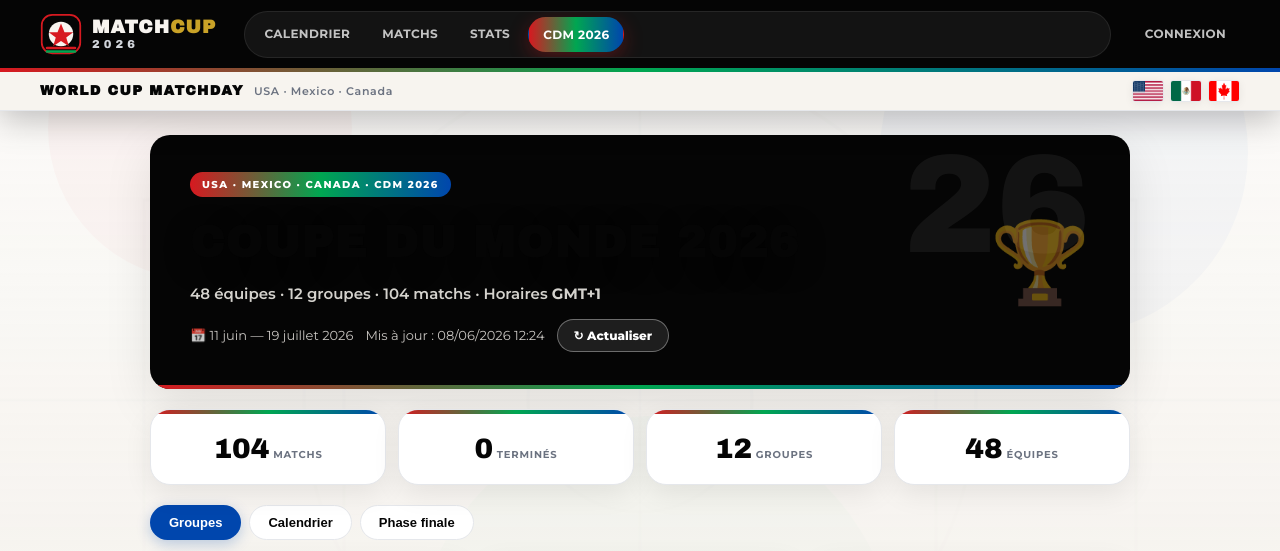
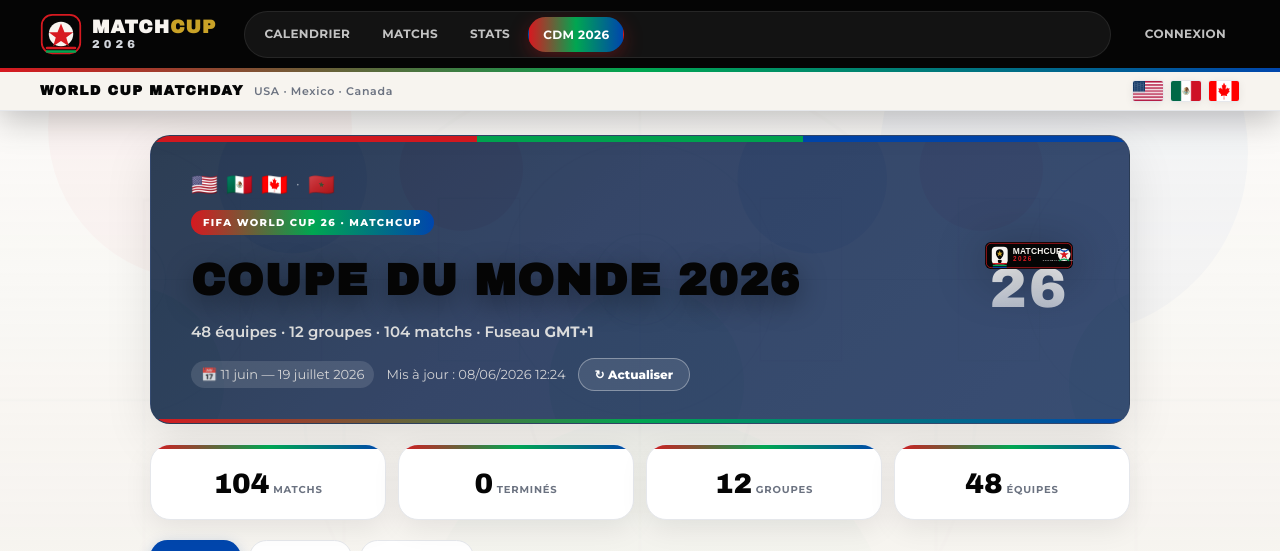
Before and after one commit to Polga088/AABFoot, a Flask app: page /coupe-du-monde in a window 1280 px wide. Shown: the top 551 px of the page. Run offline with Flask 3, Linux system fonts and the light colour scheme; some libraries are stand-ins or nearby versions.

Commit message:
Add admin player names, per-player cotisation, and CDM banner refresh.
Lets admins assign display names visible only to them, set individual match fees in finance, and presents a tri-host World Cup hero banner.

Co-authored-by: Cursor <cursoragent@cursor.com>

```diff
--- a/src/db/database.js
+++ b/src/db/database.js
@@ -54,7 +54,9 @@ function ensurePlayerColumns() {
 
   const alterations = [
     { name: "first_name", sql: "ALTER TABLE players ADD COLUMN first_name TEXT" },
-    { name: "last_name", sql: "ALTER TABLE players ADD COLUMN last_name TEXT" }
+    { name: "last_name", sql: "ALTER TABLE players ADD COLUMN last_name TEXT" },
+    { name: "display_name", sql: "ALTER TABLE players ADD COLUMN display_name TEXT" },
+    { name: "cotisation_amount", sql: "ALTER TABLE players ADD COLUMN cotisation_amount REAL" }
   ];
 
   for (const item of alterations) {
--- a/webapp/app.py
+++ b/webapp/app.py
@@ -67,6 +67,8 @@ def ensure_player_columns(db_path):
         for col_name, sql in [
             ("first_name", "ALTER TABLE players ADD COLUMN first_name TEXT"),
             ("last_name", "ALTER TABLE players ADD COLUMN last_name TEXT"),
+            ("display_name", "ALTER TABLE players ADD COLUMN display_name TEXT"),
+            ("cotisation_amount", "ALTER TABLE players ADD COLUMN cotisation_amount REAL"),
         ]:
             if col_name not in cols:
                 conn.execute(sql)
--- a/webapp/auth_utils.py
+++ b/webapp/auth_utils.py
@@ -54,7 +54,7 @@ def find_player_by_phone(conn, raw_phone):
     placeholders = ",".join(["?"] * len(candidates))
     return conn.execute(
         f"""
-        SELECT id, name, first_name, last_name, phone, role, active, password_hash
+        SELECT id, name, first_name, last_name, phone, role, active, password_hash, display_name
         FROM players
         WHERE phone IN ({placeholders})
         LIMIT 1
@@ -66,9 +66,10 @@ def find_player_by_phone(conn, raw_phone):
 def player_display_name(player_row):
     if not player_row:
         return ""
-    from player_utils import player_id_label
+    from player_utils import player_public_label
 
-    return player_id_label(player_row)
+    is_admin = player_row.get("role") == "admin"
+    return player_public_label(player_row, is_admin=is_admin)
 
 
 def is_authenticated():
--- a/webapp/routes/history.py
+++ b/webapp/routes/history.py
@@ -18,7 +18,7 @@ from match_stats_db import (
     replace_match_goals,
     sync_motm_winner,
 )
-from player_utils import player_id_label
+from player_utils import apply_labels_to_goals, player_id_label
 
 
 history_bp = Blueprint("history", __name__, url_prefix="/")
@@ -39,10 +39,10 @@ def _roles_for_size(size):
     return ["ATT"]
 
 
-def _load_players_by_ids(conn, ids):
+def _load_players_by_ids(conn, ids, is_admin=False):
     if not ids:
         return []
-    names = load_players_map(conn, ids)
+    names = load_players_map(conn, ids, is_admin=is_admin)
     roles = _roles_for_size(len(ids))
     return [
         {
@@ -145,6 +145,7 @@ def match_detail(match_id):
 
     match_dict = dict(match)
     match_dict["title"] = _match_title(match_dict)
+    is_admin = is_session_admin()
 
     lineup_row = conn.execute(
         """
@@ -163,13 +164,20 @@ def match_detail(match_id):
             "id": lineup_row["id"],
             "color_a": lineup_row["color_a"],
             "color_b": lineup_row["color_b"],
-            "team_a": _load_players_by_ids(conn, team_a_ids),
-            "team_b": _load_players_by_ids(conn, team_b_ids),
+            "team_a": _load_players_by_ids(conn, team_a_ids, is_admin=is_admin),
+            "team_b": _load_players_by_ids(conn, team_b_ids, is_admin=is_admin),
         }
         lineup_players = lineup["team_a"] + lineup["team_b"]
 
-    goals = fetch_match_goals(conn, match_id)
+    goals = apply_labels_to_goals(fetch_match_goals(conn, match_id), conn, is_admin)
     motm_tally = fetch_motm_tally(conn, match_id)
+    if motm_tally:
+        motm_ids = [row.get("player_id") for row in motm_tally if row.get("player_id")]
+        motm_labels = load_players_map(conn, motm_ids, is_admin=is_admin)
+        for row in motm_tally:
+            pid = row.get("player_id")
+            if pid:
+                row["name"] = motm_labels.get(pid, player_id_label(pid))
 
     voter_id = session.get("player_id")
     user_vote = None
@@ -219,7 +227,7 @@ def match_detail(match_id):
             "can_vote_motm": can_vote,
             "user_motm_vote": user_vote,
             "media": media,
-            "is_admin": is_session_admin(),
+            "is_admin": is_admin,
         }
     )
 
--- a/webapp/static/css/wc26-official-inspired.css
+++ b/webapp/static/css/wc26-official-inspired.css
@@ -641,3 +641,19 @@ body.matchcup26 .stats-player-link {
     display: none;
   }
 }
+
+body.matchcup26 .cotisation-edit {
+  display: flex;
+  align-items: center;
+  gap: 6px;
+}
+
+body.matchcup26 .cotisation-edit .form-input {
+  max-width: 88px;
+  padding: 6px 8px;
+}
+
+body.matchcup26 .player-display-name {
+  min-width: 120px;
+  padding: 6px 8px;
+}
--- a/webapp/static/css/worldcup.css
+++ b/webapp/static/css/worldcup.css
@@ -2,49 +2,101 @@
 .wc-page { margin: 0 0 2rem; }
 
 .wc-hero,
-.cdm-hero,
+.cdm-hero-v2,
 .worldcup-hero {
   position: relative;
   overflow: hidden;
   border-radius: var(--wc26-radius, 20px);
   padding: 2rem 2.5rem;
   margin-bottom: 1.25rem;
-  background: var(--wc26-black);
+  background: linear-gradient(135deg, #0b1f3a 0%, #152a52 42%, #1a335f 100%);
   color: #fff;
-  border: none;
+  border: 1px solid rgba(255, 255, 255, 0.12);
   box-shadow: var(--wc26-shadow-lg);
   display: flex;
   align-items: center;
   justify-content: space-between;
-  min-height: 190px;
+  gap: 1.5rem;
+  min-height: 210px;
 }
 
-.wc-hero::before,
-.cdm-hero::before,
-.worldcup-hero::before {
-  content: "26";
+.cdm-banner-pattern {
   position: absolute;
-  right: 40px;
-  top: 0;
-  font-family: "Archivo Black", Impact, sans-serif;
-  font-size: 140px;
-  line-height: 1;
-  color: rgba(255, 255, 255, 0.06);
+  inset: 0;
+  background: url("../brand/worldcup26/wc26-pattern.svg") center / 520px repeat;
+  opacity: 0.14;
   pointer-events: none;
 }
 
-.wc-hero::after,
-.cdm-hero::after,
-.worldcup-hero::after {
+.cdm-banner-stripe {
+  position: absolute;
+  top: 0;
+  left: 0;
+  right: 0;
+  height: 6px;
+  display: grid;
+  grid-template-columns: 1fr 1fr 1fr;
+  z-index: 2;
+}
+
+.cdm-stripe-us { background: #d71920; }
+.cdm-stripe-mx { background: #00a651; }
+.cdm-stripe-ca { background: #0046ad; }
+
+.cdm-hero-v2::after {
   content: "";
   position: absolute;
   inset: auto 0 0 0;
   height: 4px;
   background: linear-gradient(90deg, #d71920, #00a651, #0046ad);
+  z-index: 2;
 }
 
-.wc-hero-bg {
-  display: none;
+.cdm-host-flags {
+  display: flex;
+  align-items: center;
+  gap: 8px;
+  font-size: 1.35rem;
+  margin-bottom: 10px;
+}
+
+.cdm-host-sep {
+  opacity: 0.5;
+  font-size: 1rem;
+}
+
+.cdm-date-pill {
+  background: rgba(255, 255, 255, 0.12);
+  padding: 4px 10px;
+  border-radius: 999px;
+}
+
+.cdm-banner-visual {
+  position: relative;
+  z-index: 1;
+  display: flex;
+  flex-direction: column;
+  align-items: center;
+  justify-content: center;
+  min-width: 120px;
+}
+
+.cdm-banner-logo {
+  width: 88px;
+  height: auto;
+  filter: drop-shadow(0 8px 24px rgba(0, 0, 0, 0.35));
+}
+
+.cdm-banner-year {
+  font-family: "Archivo Black", Impact, sans-serif;
+  font-size: 3.5rem;
+  line-height: 1;
+  letter-spacing: 0.04em;
+  background: linear-gradient(180deg, #fff 0%, rgba(255, 255, 255, 0.55) 100%);
+  -webkit-background-clip: text;
+  background-clip: text;
+  color: transparent;
+  margin-top: -8px;
 }
 
 .wc-hero-content {
@@ -108,11 +160,14 @@
   background: rgba(255, 255, 255, 0.2);
 }
 
-.wc-trophy {
-  font-size: 5rem;
-  opacity: 0.4;
-  position: relative;
-  z-index: 1;
+@media (max-width: 720px) {
+  .cdm-banner-visual {
+    display: none;
+  }
+
+  .cdm-hero-v2 {
+    padding: 1.5rem 1.25rem;
+  }
 }
 
 /* KPIs blancs */
--- a/webapp/templates/worldcup.html
+++ b/webapp/templates/worldcup.html
@@ -5,19 +5,34 @@
 {% endblock %}
 {% block content %}
 <div class="wc-page">
-  <header class="wc-hero cdm-hero worldcup-hero banner">
-    <div class="wc-hero-bg" aria-hidden="true"></div>
+  <header class="wc-hero cdm-hero-v2 worldcup-hero banner" role="banner">
+    <div class="cdm-banner-pattern" aria-hidden="true"></div>
+    <div class="cdm-banner-stripe" aria-hidden="true">
+      <span class="cdm-stripe-us"></span>
+      <span class="cdm-stripe-mx"></span>
+      <span class="cdm-stripe-ca"></span>
+    </div>
     <div class="wc-hero-content">
-      <span class="wc-hero-badge">USA · Mexico · Canada · CDM 2026</span>
+      <div class="cdm-host-flags" aria-label="Pays hôtes">
+        <span title="États-Unis">🇺🇸</span>
+        <span title="Mexique">🇲🇽</span>
+        <span title="Canada">🇨🇦</span>
+        <span class="cdm-host-sep">·</span>
+        <span title="Maroc">🇲🇦</span>
+      </div>
+      <span class="wc-hero-badge">FIFA World Cup 26 · MATCHCUP</span>
       <h1 class="wc-hero-title">Coupe du Monde 2026</h1>
-      <p class="wc-hero-sub">48 équipes · 12 groupes · 104 matchs · Horaires <strong>GMT+1</strong></p>
+      <p class="wc-hero-sub">48 équipes · 12 groupes · 104 matchs · Fuseau <strong>GMT+1</strong></p>
       <div class="wc-hero-meta">
-        <span>📅 11 juin — 19 juillet 2026</span>
+        <span class="cdm-date-pill">📅 11 juin — 19 juillet 2026</span>
         <span id="wcUpdatedAt">Mis à jour : {{ wc.updated_at }}</span>
         <button type="button" class="wc-refresh-btn" id="wcRefreshBtn">↻ Actualiser</button>
       </div>
     </div>
-    <div class="wc-trophy" aria-hidden="true">🏆</div>
+    <div class="cdm-banner-visual" aria-hidden="true">
+      <img src="{{ url_for('static', filename='brand/worldcup26/matchcup26-logo.svg') }}" alt="" class="cdm-banner-logo">
+      <span class="cdm-banner-year">26</span>
+    </div>
   </header>
 
   <section class="wc-kpis">
```
Also changed, not shown: src/modules/matchCotisation.js (+17 -5 lines), webapp/match_stats_db.py (+4 -9 lines), webapp/player_utils.py (+73 -1 lines), webapp/routes/finance.py (+52 -3 lines), webapp/routes/players.py (+8 -2 lines), webapp/routes/stats.py (+36 -12 lines), webapp/routes/wallet.py (+4 -3 lines), webapp/static/js/finance.js (+24 -0 lines), webapp/static/js/players.js (+34 -9 lines), webapp/templates/finance.html (+21 -5 lines), webapp/templates/players.html (+13 -2 lines).
